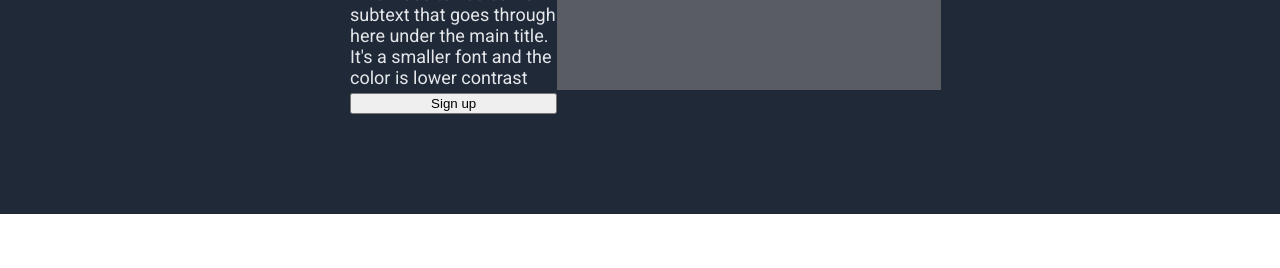
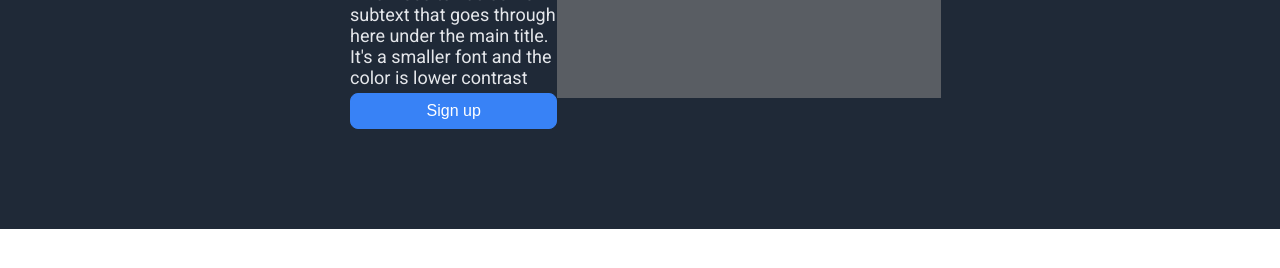
Before and after one commit to RichardGabelman/landing-page, a plain HTML site: page index.html in a window 1280 px wide. Shown: the part 398-666 px from the top of the page. Drawn offline with Linux system fonts and the light colour scheme.

Commit message:
Add hero signup button html and CSS

```diff
--- a/styles.css
+++ b/styles.css
@@ -69,3 +69,16 @@ ul {
   color: #F9FAF8;
   padding: 120px 150px;
 }
+
+.signup {
+  padding: 8px 16px;
+  border-radius: 8px;
+  color: white;
+  font-weight: 400;
+  font-size: 16px;
+  display: flex;
+  align-items: center;
+  justify-content: center;
+  border: 1px solid #3882F6;
+  background: #3882F6;
+}
```
